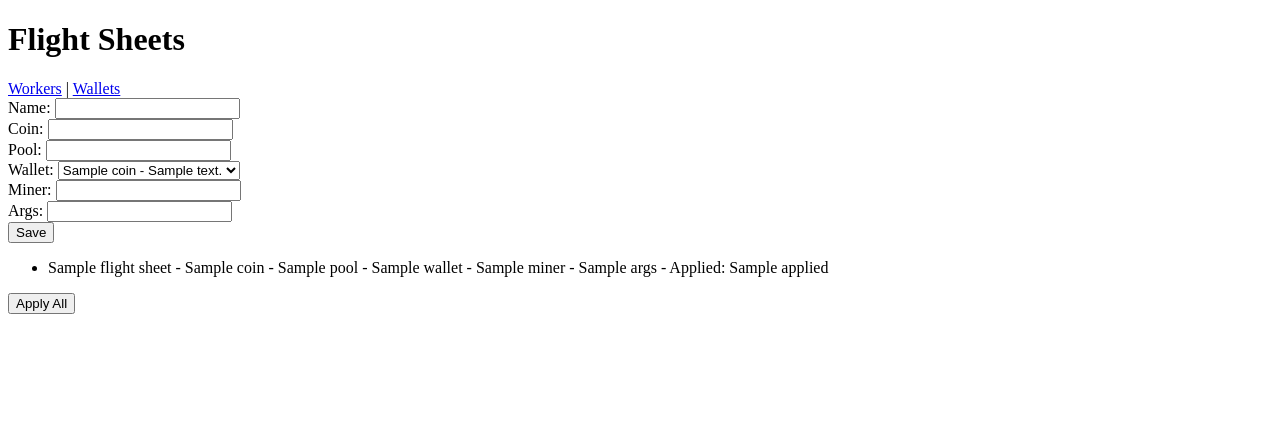
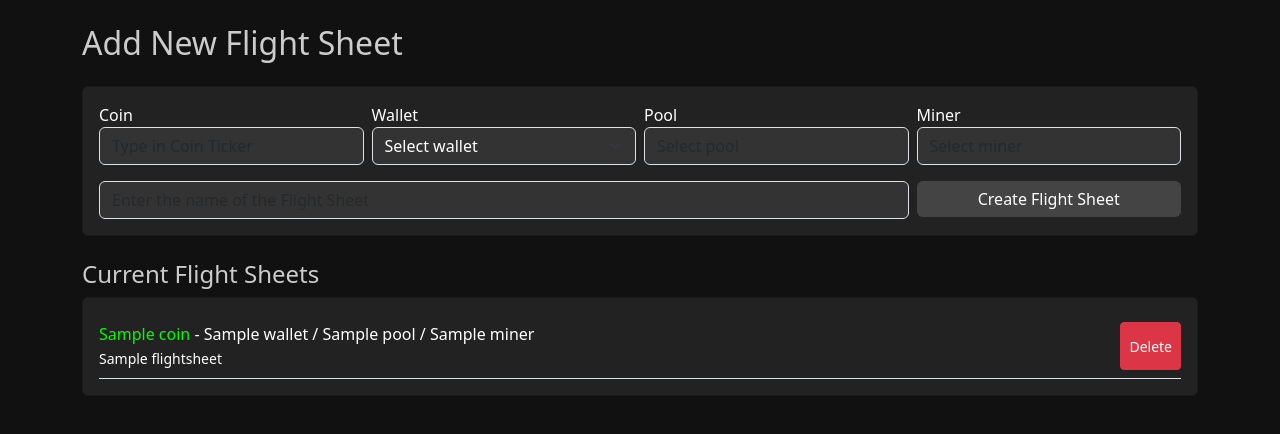
Before and after one commit to kecodon/project-root, a Flask app: template templates/flight_sheets.html in a window 1280 px wide. Shown: the top 434 px of the page. Run offline with Flask 3, Linux system fonts and the light colour scheme; the template is opened without the code that fills it: most values are stand-ins (such as "Sample title", 1, 10 or a date in 2020).

Commit message:
Update flight_sheets.html

```diff
--- a/templates/flight_sheets.html
+++ b/templates/flight_sheets.html
@@ -1,50 +1,92 @@
+<!-- flight_sheets.html -->
 <!DOCTYPE html>
-<html>
-<head><title>Flight Sheets</title></head>
+<html lang="en">
+<head>
+  <meta charset="UTF-8">
+  <title>Flight Sheets</title>
+  <link rel="stylesheet" href="https://cdn.jsdelivr.net/npm/bootstrap@5.3.0/dist/css/bootstrap.min.css">
+  <style>
+    body { background-color: #111; color: #ccc; }
+    .card { background-color: #222; color: #fff; margin-bottom: 1rem; }
+    .form-select, .form-control { background-color: #333; color: #fff; }
+    .btn-primary { background-color: #444; border: none; }
+    .btn-primary:hover { background-color: #555; }
+    .highlight { color: #0f0; }
+  </style>
+</head>
 <body>
-<h1>Flight Sheets</h1>
-<nav>
-    <a href="/">Workers</a> |
-    <a href="/wallets">Wallets</a>
-</nav>
-<form method="post" action="#" onsubmit="submitFS(event)">
-    Name: <input id="name"><br>
-    Coin: <input id="coin"><br>
-    Pool: <input id="pool"><br>
-    Wallet: <select id="wallet">
-        {% for w in wallets %}<option value="{{ w.address }}">{{ w.coin }} - {{ w.address }}</option>{% endfor %}
-    </select><br>
-    Miner: <input id="miner"><br>
-    Args: <input id="args"><br>
-    <button type="submit">Save</button>
-</form>
-<ul>
-    {% for fs in flight_sheets %}
-    <li>{{ fs.name }} - {{ fs.coin }} - {{ fs.pool }} - {{ fs.wallet }} - {{ fs.miner }} - {{ fs.args }} - Applied: {{ fs.applied }}</li>
+  <div class="container mt-4">
+    <h2 class="mb-4">Add New Flight Sheet</h2>
+    <div class="card p-3">
+      <div class="row g-2">
+        <div class="col-md-3">
+          <label>Coin</label>
+          <input id="coin" class="form-control" placeholder="Type in Coin Ticker">
+        </div>
+        <div class="col-md-3">
+          <label>Wallet</label>
+          <select id="wallet" class="form-select">
+            <option value="">Select wallet</option>
+            {% for w in wallets %}
+              <option value="{{ w.source }}">{{ w.source }}</option>
             {% endfor %}
-</ul>
-<button onclick="applyAll()">Apply All</button>
+          </select>
+        </div>
+        <div class="col-md-3">
+          <label>Pool</label>
+          <input id="pool" class="form-control" placeholder="Select pool">
+        </div>
+        <div class="col-md-3">
+          <label>Miner</label>
+          <input id="miner" class="form-control" placeholder="Select miner">
+        </div>
+      </div>
+      <div class="row g-2 mt-2">
+        <div class="col-md-9">
+          <input id="name" class="form-control" placeholder="Enter the name of the Flight Sheet">
+        </div>
+        <div class="col-md-3">
+          <button onclick="createSheet()" class="btn btn-primary w-100">Create Flight Sheet</button>
+        </div>
+      </div>
+    </div>
+
+    <h4 class="mt-4">Current Flight Sheets</h4>
+    <div class="card p-3">
+      {% for fs in flightsheets %}
+        <div class="border-bottom py-2 d-flex justify-content-between">
+          <div>
+            <span class="highlight">{{ fs.coin }}</span> - {{ fs.wallet }} / {{ fs.pool }} / {{ fs.miner }}
+            <div><small>{{ fs.name }}</small></div>
+          </div>
+          <button class="btn btn-sm btn-danger" onclick="deleteSheet('{{ fs.name }}')">Delete</button>
+        </div>
+      {% else %}
+        <p>No flight sheets yet.</p>
+      {% endfor %}
+    </div>
+  </div>
+
 <script>
-function submitFS(e) {
-    e.preventDefault();
+function createSheet() {
   fetch("/api/flight_sheet", {
     method: "POST",
     headers: { "Content-Type": "application/json" },
     body: JSON.stringify({
-            name: name.value,
-            coin: coin.value,
-            pool: pool.value,
-            wallet: wallet.value,
-            miner: miner.value,
-            args: args.value
+      coin: document.getElementById("coin").value,
+      wallet: document.getElementById("wallet").value,
+      pool: document.getElementById("pool").value,
+      miner: document.getElementById("miner").value,
+      name: document.getElementById("name").value
     })
   }).then(() => location.reload());
 }
-function applyAll() {
-    fetch("/api/apply_all", {
+
+function deleteSheet(name) {
+  fetch("/api/flight_sheet/delete", {
     method: "POST",
     headers: { "Content-Type": "application/json" },
-        body: JSON.stringify({ flight_sheet: name.value })
+    body: JSON.stringify({ name })
   }).then(() => location.reload());
 }
 </script>
```
Lines whose indentation alone changed are shown as unchanged.
